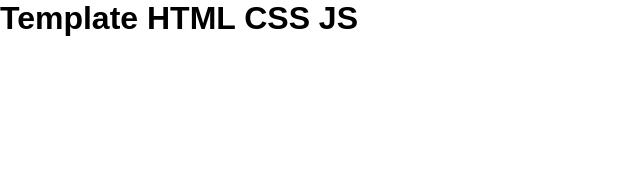
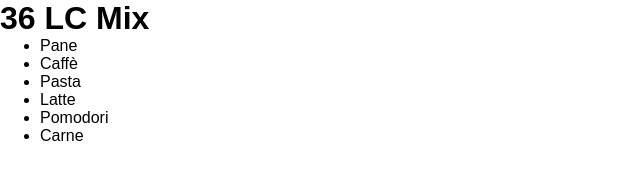
Before and after one commit to classe114-alessiovietri/36-lc-mix, a plain HTML site: page index.html in a window 1280 px wide. Shown: the whole page, without its empty margins (0-640 px from the left). Drawn offline with Linux system fonts and the light colour scheme.

Commit message:
Completato LC

```diff
--- a/css/style.css
+++ b/css/style.css
@@ -3,10 +3,15 @@
 */
 * {
     margin: 0;
-    padding: 0;
+    /* padding: 0; */
     box-sizing: border-box;
 }
 
 html {
     font-family: Arial, Helvetica, sans-serif;
 }
+
+.clicked {
+    color: green;
+    text-decoration: underline;
+}
--- a/index.html
+++ b/index.html
@@ -3,7 +3,7 @@
     <head>
         <meta charset="UTF-8">
         <meta name="viewport" content="width=device-width, initial-scale=1.0">
-        <title>Template HTML CSS JS</title>
+        <title>36 LC Mix</title>
 
         <!-- CSS -->
         <link rel="stylesheet" href="css/style.css">
@@ -11,8 +11,10 @@
     <body>
 
         <h1>
-            Template HTML CSS JS
+            36 LC Mix
         </h1>
+
+        <ul id="grocery-list"></ul>
 
         <script src="js/scripts.js" type="text/javascript"></script>
 
--- a/js/scripts.js
+++ b/js/scripts.js
@@ -1,2 +1,95 @@
-// Test funzionamento
-console.log('Template HTML CSS JS');
+/* `
+
+    CONSEGNA
+    Stampare in pagina una lista della spesa, prima con il for e poi con il while
+
+*/
+
+const groceryList = [
+    'Pane',
+    'Caffè',
+    'Pasta',
+    'Latte',
+    'Pomodori',
+    'Carne',
+];
+console.log('groceryList', groceryList, typeof groceryList);
+console.log('groceryList.length', groceryList.length, typeof groceryList.length);
+
+const myUl = document.getElementById('grocery-list');
+console.log('myUl', myUl, typeof myUl);
+
+// myUl.innerHTML = '<li>' + groceryList + '</li>';
+// myUl.append(groceryList);
+
+// for (let i = 0; i < groceryList.length; i++) {
+
+//     console.log('i', i, groceryList[i]);
+
+//     const newLi = document.createElement('li');
+//     newLi.append(groceryList[i]);
+//     myUl.append(newLi);
+
+//     newLi.addEventListener('click', function () {
+
+//         if (newLi.classList.contains('clicked')) {
+//             newLi.classList.remove('clicked');
+//         }
+
+//         else {
+//             newLi.classList.add('clicked');
+//         }
+
+//         // newLi.classList.toggle('clicked');
+//     });
+
+// }
+
+let listString = 'LISTA: ';
+
+let i = 0;
+while (i < groceryList.length) {
+
+    console.log('i', i, groceryList[i]);
+
+    listString += groceryList[i] + ', ';
+
+    const newLi = document.createElement('li');
+    newLi.append(groceryList[i]);
+    myUl.append(newLi);
+
+    newLi.addEventListener('click', function () {
+        if (newLi.classList.contains('clicked')) {
+            newLi.classList.remove('clicked');
+        }
+
+        else {
+            newLi.classList.add('clicked');
+        }
+
+        // newLi.classList.toggle('clicked');
+    });
+
+    i++;
+
+}
+
+groceryList[0] = 'Cetrioli';
+console.log('groceryList', groceryList, typeof groceryList);
+
+console.log(listString);
+
+// const specialLi = document.querySelector('#grocery-list > :nth-child(3)');
+// specialLi.classList.add('ciccio');
+
+
+// console.log('groceryList[2]', groceryList[2], typeof groceryList[2]);
+// groceryList[2].classList.add('ciccio-2');
+
+
+// const favoriteColor = 'rosso';
+// const luckyNumber = 8;
+
+// 'Il mio colore preferito è ' + favoriteColor + ', mentre il mio numero fortunato è ' + luckyNumber;
+// "Il mio colore preferito è " + favoriteColor + ", mentre il mio numero fortunato è " + luckyNumber;
+// `Il mio colore preferito è ${favoriteColor}, mentre il mio numero fortunato è ${luckyNumber}`;
```
